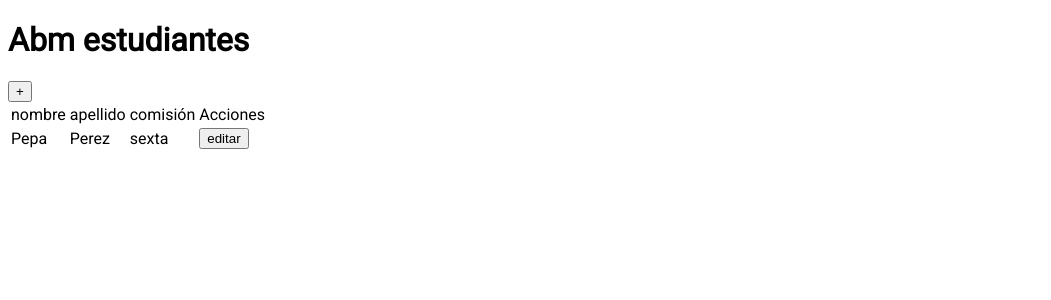
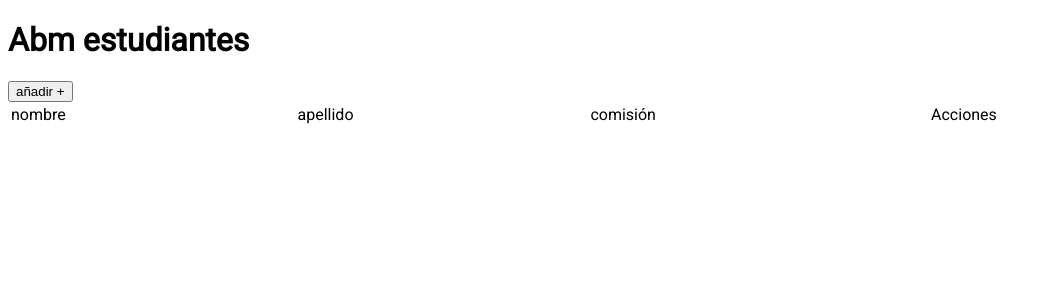
Before and after one commit to adasextagen/abm-students-rect-with-formik, a React (Create React App) app: page / in a window 1280 px wide. Shown: the top 300 px of the page, without its empty margins (0-1051 px from the left). Built offline with nearby package versions, Linux system fonts and the light colour scheme.

Commit message:
fully functional

```diff
--- a/src/App.js
+++ b/src/App.js
@@ -27,32 +27,32 @@ class App extends React.Component {
 			id: ''
 		},
 		currentStudent: '',
-		studentsList: [
-			{
-				firstName: 'Pepa',
-				lastName: 'Perez',
-				age: '32',
-				comission: 'sexta',
-				email: 'pepa@perez.com',
-				id: 'stu-09800918505580112'
-			}
-		],
+		studentsList: [],
 		isModalOpen: false
 	}
 
-	openStudentModal = () => {
-		this.toggleModal()
+	newStudentModal = () => {
+		this.setState({ currentStudent: '', isModalOpen: true })
 	}
 
-	addStudent = (values) => {
-		console.log(values)
-		// let newStudentsList = [ ...this.state.studentsList, { ...values, id: idGen('stu') } ]
-		// this.setState({ studentsList: newStudentsList })
-		// this.toggleModal()
+	saveStudent = (values) => {
+		let newList = [ ...this.state.studentsList ]
+		if (values.id) {
+			newList[newList.indexOf(newList.find((e) => e.id === values.id))] = { ...values }
+		} else {
+			newList.push({ ...values, id: idGen('stu') })
+		}
+		this.setState({ studentsList: newList, isModalOpen: false })
 	}
 
 	editStudent = (id) => {
 		this.setState({ currentStudent: id, isModalOpen: true })
+	}
+
+	deleteStudent = (id) => {
+		let newList = [ ...this.state.studentsList ]
+		newList.splice(newList.indexOf(newList.find((e) => e.id === id)), 1)
+		this.setState({ studentsList: newList })
 	}
 
 	toggleModal = (e) => {
@@ -60,15 +60,26 @@ class App extends React.Component {
 		this.setState({ isModalOpen: !this.state.isModalOpen })
 	}
 
+	componentDidMount = () => {
+		const persistedState = window.localStorage.getItem('abm-state')
+		this.setState({ ...(JSON.parse(persistedState) || { studentsList: [] }) })
+	}
+
+	componentDidUpdate = () => {
+		let { studentsList } = this.state
+		let persisted = { studentsList }
+		window.localStorage.setItem('abm-state', JSON.stringify(persisted))
+	}
+
 	render() {
 		let { currentStudent, studentsList, isModalOpen, studentModel } = this.state
 		let modelData = currentStudent ? studentsList.find((e) => e.id === currentStudent) : studentModel
 		return (
 			<Fragment>
-				<Header title={'Abm estudiantes'} addStudent={this.openStudentModal} />
-				<StudentsList data={studentsList} editStudent={this.editStudent} />
-				<Modal isOpen={isModalOpen} toggle={this.toggleModal} title={'ola ke ase'}>
-					<StudentForm data={modelData} submit={this.addStudent} />
+				<Header title={'Abm estudiantes'} newStudentModal={this.newStudentModal} />
+				<StudentsList data={studentsList} editStudent={this.editStudent} deleteStudent={this.deleteStudent} />
+				<Modal isOpen={isModalOpen} toggle={this.toggleModal} title={currentStudent ? 'Editar' : 'Añadir'}>
+					<StudentForm data={modelData} submit={this.saveStudent} />
 				</Modal>
 			</Fragment>
 		)
--- a/src/components/Header.js
+++ b/src/components/Header.js
@@ -1,10 +1,10 @@
 import React from 'react'
 
-const Header = ({ title, addStudent }) => (
+const Header = ({ title, newStudentModal }) => (
 	<div>
 		<h1>{title}</h1>
-		<button type={'button'} onClick={(e) => addStudent(e)}>
-			+
+		<button type={'button'} onClick={(e) => newStudentModal(e)}>
+			añadir +
 		</button>
 	</div>
 )
--- a/src/components/StudentsList.js
+++ b/src/components/StudentsList.js
@@ -1,8 +1,8 @@
 import React from 'react'
 
-const StudentsList = ({ data, editStudent }) => {
+const StudentsList = ({ data, editStudent, deleteStudent }) => {
 	return (
-		<table>
+		<table width={'100%'}>
 			<thead>
 				<tr>
 					<td>nombre</td>
@@ -22,6 +22,9 @@ const StudentsList = ({ data, editStudent }) => {
 								<button type={'button'} onClick={() => editStudent(student.id)}>
 									editar
 								</button>
+								<button type={'button'} onClick={() => deleteStudent(student.id)}>
+									eliminar
+								</button>
 							</td>
 						</tr>
 					))}
```
